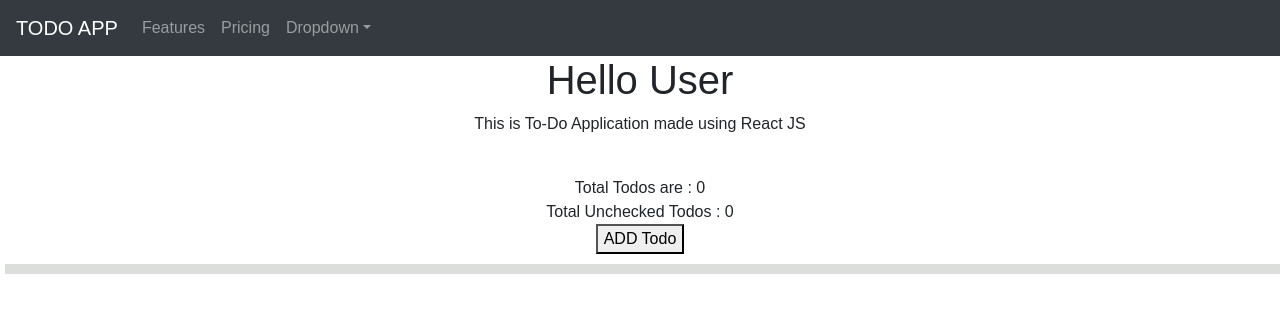
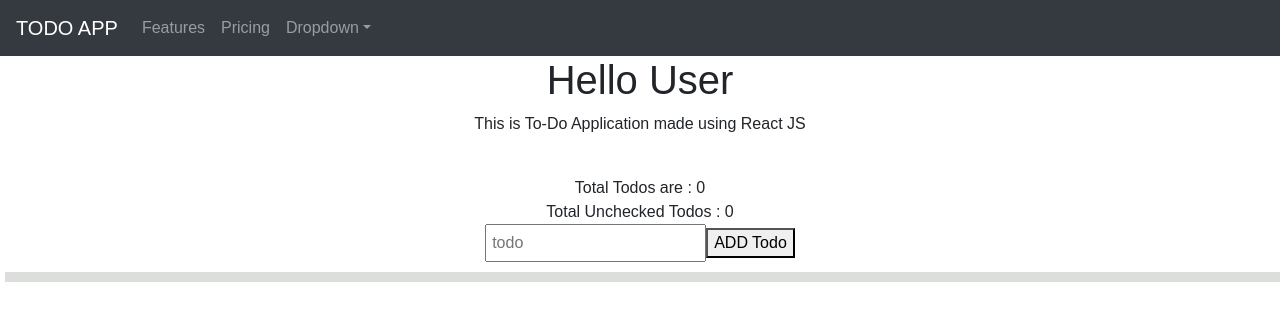
Before and after one commit to ashutosh1401/ToDo-App, a React (Create React App) app: page / in a window 1280 px wide. Shown: the top 320 px of the page. Built offline with nearby package versions, Linux system fonts and the light colour scheme.

Commit message:
Adding Form

```diff
--- a/src/App.js
+++ b/src/App.js
@@ -24,6 +24,7 @@ export default class App extends Component {
     };
     this.addTodo = this.addTodo.bind(this);
     this.removeTodo = this.removeTodo.bind(this);
+    this.handleSubmit = this.handleSubmit.bind(this);
   }
   addTodo() {
     const text = prompt("Add todo ");
@@ -48,6 +49,9 @@ export default class App extends Component {
       })
     });
   }
+  handleSubmit(event) {
+    event.preventDefaut();
+  }
   render() {
     return (
       <div className="App">
@@ -61,7 +65,10 @@ export default class App extends Component {
           {this.state.todos.filter((todo) => !todo.checked).length}
         </div>
         <div className="bod">
-          <button onClick={this.addTodo}>ADD Todo</button>
+          <form onSubmit={this.handleSubmit}>
+            <input type="text" name="todo" placeholder="todo" />
+            <button onClick={this.addTodo}>ADD Todo</button>
+          </form>
           <ul>
             {this.state.todos.map((todo) => (
               <Todo
```
